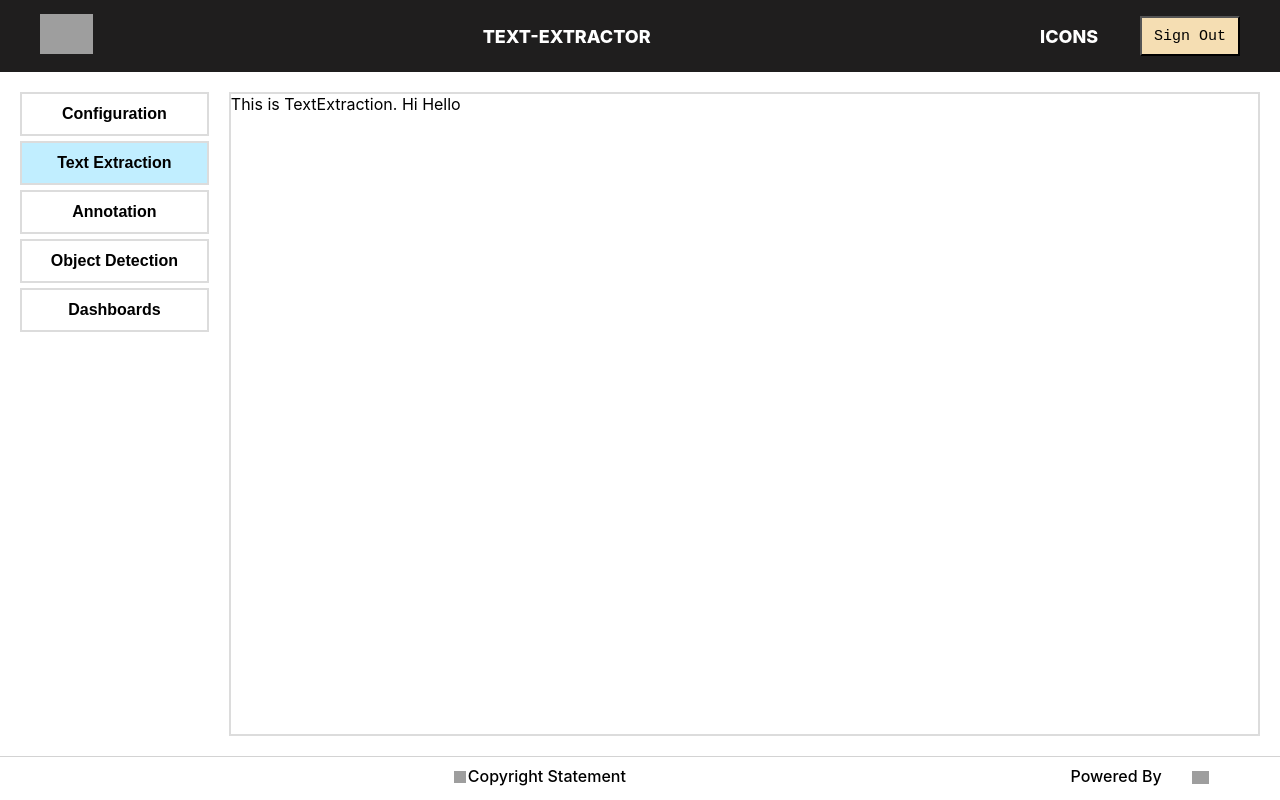
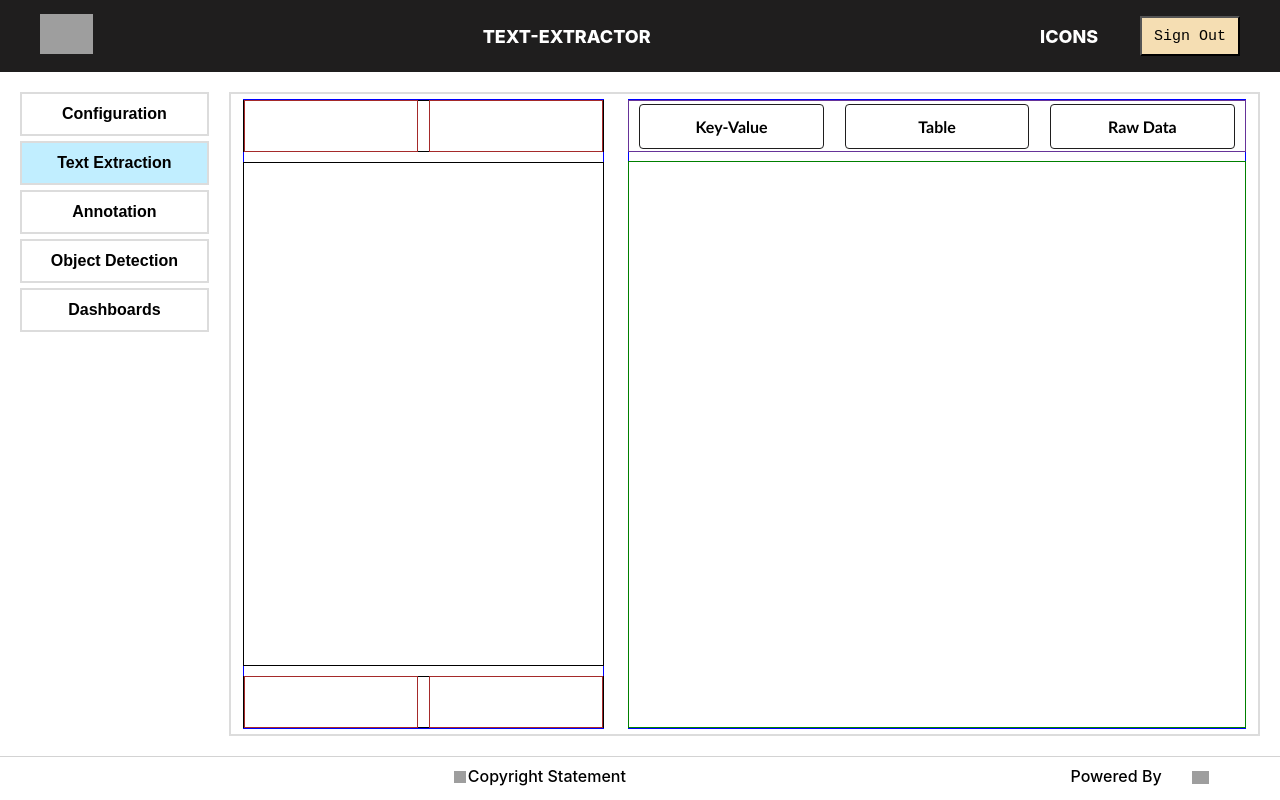
Before and after one commit to vkandra/text123, a React (Create React App) app: page / in a window 1280 px wide. Built offline with nearby package versions, Linux system fonts and the light colour scheme; grey boxes are pictures that could not be loaded.

Commit message:
Outline Sketch of elements

```diff
--- a/src/components/TextExtraction/TextExtraction.css
+++ b/src/components/TextExtraction/TextExtraction.css
@@ -0,0 +1,104 @@
+.textExtraction {
+  display: flex;
+  justify-content: space-around;
+  height: 100%;
+  display: flex;
+  justify-content: space-around;
+  align-items: center;
+  /* border: 1px solid greenyellow; */
+}
+.exactDoc {
+  border: 1px solid blue;
+  width: 35%;
+  display: flex;
+  flex-direction: column;
+  align-items: center;
+  justify-content: space-between;
+  height: 98%;
+}
+.dropdownsdocpage {
+  border: 1px solid black;
+  margin: 0;
+  padding: 0;
+  height: 50px;
+  width: 100%;
+  display: flex;
+  justify-content: space-between;
+  align-items: center;
+}
+.docdropdown {
+  height: 100%;
+  width: 48%;
+  border: 1px solid brown;
+}
+.pagedropdown {
+  height: 100%;
+  width: 48%;
+  border: 1px solid brown;
+}
+.displayArea {
+  border: 1px solid black;
+  height: 80%;
+  width: 100%;
+}
+.nextPrevButtons {
+  border: 1px solid black;
+  height: 50px;
+  width: 100%;
+
+  display: flex;
+  justify-content: space-between;
+  align-items: center;
+}
+.prevButton {
+  height: 100%;
+  width: 48%;
+  border: 1px solid brown;
+}
+.nextButton {
+  height: 100%;
+  width: 48%;
+  border: 1px solid brown;
+}
+.docData {
+  border: 1px solid blue;
+  /* padding: 5px; */
+  /* margin: 5px; */
+  width: 60%;
+  display: flex;
+  flex-direction: column;
+  align-items: center;
+  justify-content: space-between;
+  height: 98%;
+}
+.docDataAllTabs {
+  height: 50px;
+  width: 100%;
+  border: 1px solid rebeccapurple;
+  margin: 0;
+  padding: 0;
+  display: flex;
+  justify-content: space-around;
+  align-items: center;
+}
+.docDataAllTabs button {
+  background: white;
+  outline: none;
+  width: 30%;
+  height: 90%;
+  border: 1px solid rgb(31, 30, 30);
+  border-radius: 4px;
+  font-size: 1rem;
+  font-weight: bold;
+  font-family: 'Gill Sans', 'Gill Sans MT', Calibri, 'Trebuchet MS', sans-serif;
+}
+.docDataAllTabs button:hover {
+  background: rgb(193, 228, 243);
+  cursor: pointer;
+  transition: 0.3s;
+}
+.docTabData {
+  border: 1px solid green;
+  height: 90%;
+  width: 100%;
+}
--- a/src/components/TextExtraction/TextExtraction.js
+++ b/src/components/TextExtraction/TextExtraction.js
@@ -3,7 +3,30 @@ import React from 'react';
 // import { connect } from 'react-redux/es/exports';
 
 const TextExtraction = (props) => {
-  return <div className="textExtraction">This is TextExtraction. Hi Hello</div>;
+  return (
+    <div className="textExtraction">
+      <div className="exactDoc">
+        <div className="dropdownsdocpage">
+          <div className="docdropdown"></div>
+          <div className="pagedropdown"></div>
+        </div>
+        <div className="displayArea"></div>
+        <div className="nextPrevButtons">
+          <div className="prevButton"></div>
+          <div className="nextButton"></div>
+        </div>
+      </div>
+
+      <div className="docData">
+        <div className="docDataAllTabs">
+          <button className="docTab1">Key-Value</button>
+          <button className="docTab1">Table</button>
+          <button className="docTab1">Raw Data</button>
+        </div>
+        <div className="docTabData"></div>
+      </div>
+    </div>
+  );
 };
 
 // const mapStateToProps = (state) => {
```
